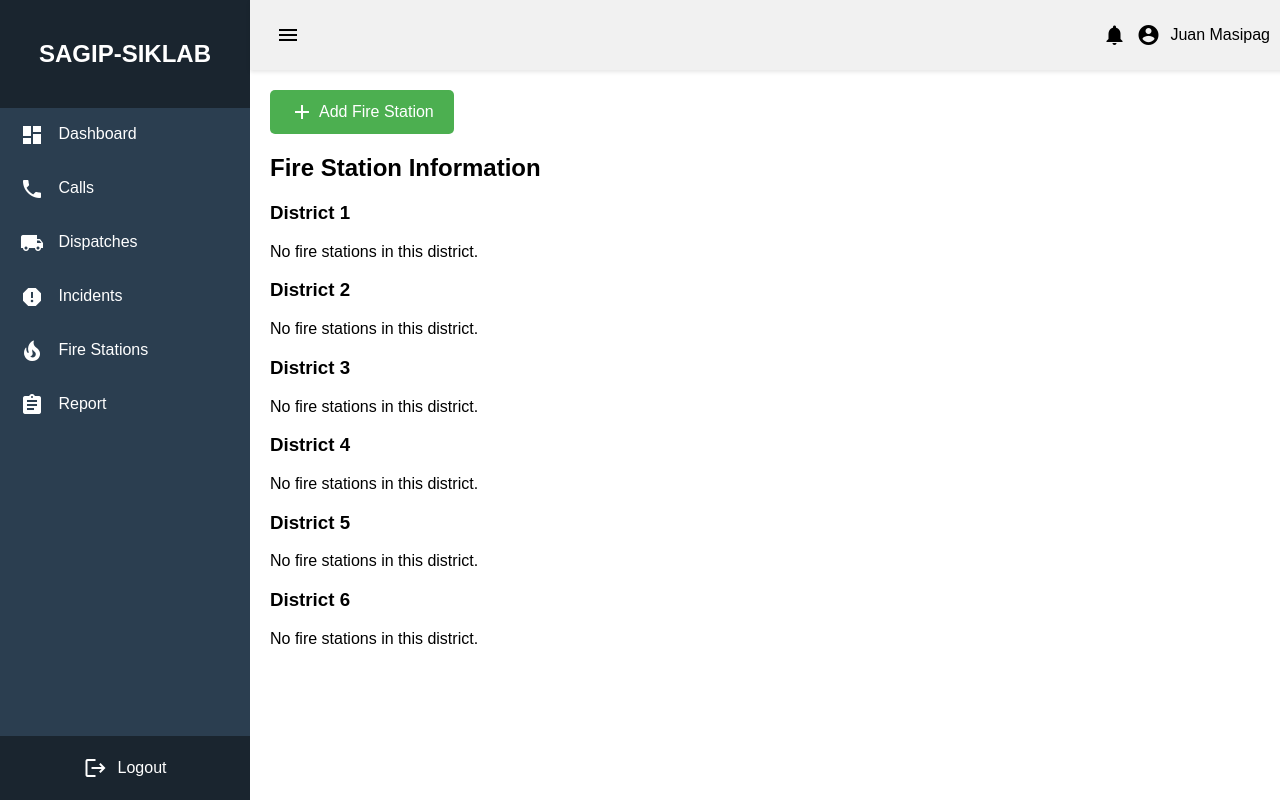
After one commit to Yhanie15/Capstone, a PHP site: page /admin/firestations.php in a window 1280 px wide. The commit adds this page. Run offline with PHP 8.4, Linux system fonts and the light colour scheme; data that the repository does not hold is empty.

Commit message:
anytimefitness

```diff
--- /dev/null
+++ b/admin/firestations.php
@@ -0,0 +1,87 @@
+<?php include '../config/db_connection.php'; ?>
+<!DOCTYPE html>
+<html lang="en">
+<head>
+    <meta charset="UTF-8">
+    <meta name="viewport" content="width=device-width, initial-scale=1.0">
+    <title>Fire Stations</title>
+    <link rel="stylesheet" href="../css/styles.css">
+    <link href="https://fonts.googleapis.com/icon?family=Material+Icons" rel="stylesheet">
+</head>
+<body>
+    <?php include 'sidebar.php'; ?>
+    <div class="content" id="main-content">
+        <div class="topbar" id="topbar">
+            <button id="toggleSidebar" class="toggle-button"><span class="material-icons">menu</span></button>
+            <div class="topbar-right">
+                <span class="material-icons">notifications</span>
+                <span class="material-icons">account_circle</span> Juan Masipag
+            </div>
+        </div>
+        <div class="add-button-container">
+            <button class="add-button" onclick="window.location.href='add_firestation.php'"><span class="material-icons">add</span> Add Fire Station</button>
+        </div>
+        <?php
+        if (isset($_GET['message'])) {
+            echo "<p class='success-message'>" . htmlspecialchars($_GET['message']) . "</p>";
+        }
+        ?>
+        <div class="fire-station-tables">
+            <h2>Fire Station Information</h2>
+
+            <?php
+            // Fetch fire stations from the database
+            $sql = "SELECT * FROM fire_stations ORDER BY district";
+            $result = $conn->query($sql);
+
+            // Initialize an array to hold fire stations by district
+            $fireStationsByDistrict = [];
+
+            if ($result->num_rows > 0) {
+                // Organize fire stations by district
+                while($row = $result->fetch_assoc()) {
+                    $fireStationsByDistrict[$row["district"]][] = $row;
+                }
+            }
+
+            // Display all 6 districts
+            for ($district = 1; $district <= 6; $district++) {
+                echo "<div class='district-group'>";
+                echo "<h3>District " . $district . "</h3>";
+
+                if (isset($fireStationsByDistrict[$district])) {
+                    echo "<table>
+                            <tr>
+                                <th>Station Name</th>
+                                <th>Address</th>
+                                <th>Contact</th>
+                                <th>Email</th>
+                                <th>Number of Trucks</th>
+                                <th>Actions</th>
+                            </tr>";
+
+                    foreach ($fireStationsByDistrict[$district] as $station) {
+                        echo "<tr>
+                                <td>" . htmlspecialchars($station["station_name"]) . "</td>
+                                <td>" . htmlspecialchars($station["address"]) . "</td>
+                                <td>" . htmlspecialchars($station["contact"]) . "</td>
+                                <td>" . htmlspecialchars($station["email"]) . "</td>
+                                <td>" . htmlspecialchars($station["num_trucks"]) . "</td>
+                                <td><a href='view_firestation.php?id=" . htmlspecialchars($station["id"]) . "' class='view-button'>View</a></td>
+                              </tr>";
+                    }
+
+                    echo "</table>";
+                } else {
+                    echo "<p>No fire stations in this district.</p>";
+                }
+                echo "</div>"; // Close district group
+            }
+
+            $conn->close();
+            ?>
+        </div>
+    </div>
+    <script src="../js/script.js"></script>
+</body>
+</html>
--- a/admin/sidebar.php
+++ b/admin/sidebar.php
@@ -15,7 +15,7 @@
         <li><a href="calls.php"><span class="material-icons">phone</span> Calls</a></li>
         <li><a href="dispatches.php"><span class="material-icons">local_shipping</span> Dispatches</a></li>
         <li><a href="incidents.php"><span class="material-icons">report</span> Incidents</a></li>
-        <li><a href="firetrucks.php"><span class="material-icons">local_fire_department</span> Fire Stations</a></li>
+        <li><a href="firestations.php"><span class="material-icons">local_fire_department</span> Fire Stations</a></li>
         <li><a href="report.php"><span class="material-icons">assignment</span> Report</a></li>
     </ul>
     <div class="sidebar-footer">
--- a/css/styles.css
+++ b/css/styles.css
@@ -484,3 +484,34 @@ a:hover {
     width: 100%;
     margin-bottom: 20px;
 }
+.add-button-container {
+    margin: 20px 0;
+    text-align: right;
+}
+
+.add-button {
+    background-color: #4CAF50; /* Green */
+    color: white;
+    padding: 10px 20px;
+    margin-top: 70px;
+    border: none;
+    cursor: pointer;
+    font-size: 16px;
+    border-radius: 5px;
+    display: flex;
+    align-items: center;
+}
+
+.add-button .material-icons {
+    margin-right: 5px;
+}
+
+.add-button:hover {
+    background-color: #45a049;
+}
+
+.success-message {
+    color: green;
+    font-weight: bold;
+    margin: 20px 0;
+}
```
Also changed, not shown: admin/add_firestation.php (added, +93 -0 lines), admin/firetrucks.php (deleted, +0 -25 lines).
